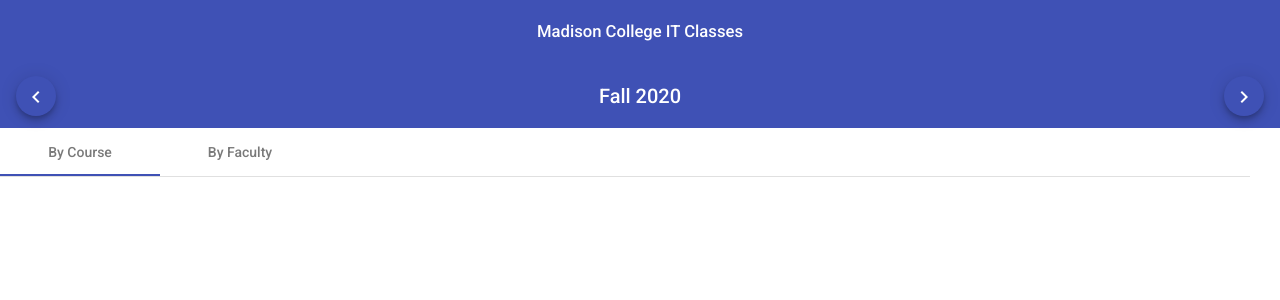
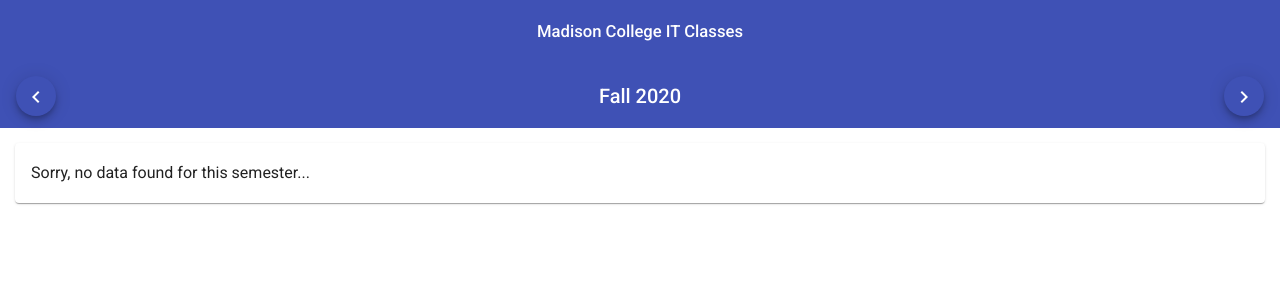
Before and after one commit to tsteelematc/it-faculty, an Angular app: page / in a window 1280 px wide. Shown: the top 300 px of the page. Built offline with nearby package versions, Linux system fonts and the light colour scheme.

Commit message:
Proper no data card...

```diff
--- a/src/app/app.component.html
+++ b/src/app/app.component.html
@@ -18,7 +18,7 @@
 </mat-toolbar>
 
 <div style="padding: 15px;">
-  <mat-card *ngIf='!hasSemesterData && !coursesSvc.loading'>
+  <mat-card *ngIf='currentSemesterByClass.length == 0 && currentSemesterByFaculty.length == 0 && !coursesSvc.loading'>
     <h3>
       Sorry, no data found for this semester...
     </h3>
@@ -29,7 +29,7 @@
     </mat-spinner>
   </mat-card>
 
-  <mat-tab-group *ngIf='hasSemesterData && !coursesSvc.loading' style="margin: -15px;">
+  <mat-tab-group *ngIf='currentSemesterByClass.length > 0 && currentSemesterByFaculty.length > 0 && !coursesSvc.loading' style="margin: -15px;">
     <mat-tab label="By Course">
       <mat-card
         style="margin-top: 15px; margin-left: 15px; margin-right: 15px;"
--- a/src/app/app.component.ts
+++ b/src/app/app.component.ts
@@ -91,8 +91,6 @@
       }
   }
 
-  hasSemesterData = true;
-
   initTabs() {
     // Setup the two maps being used to show the data to the user.
     const groupedByClass = this.loadedSemesters.get(`${this.displaySemester} ${this.displayYear}`)
```
